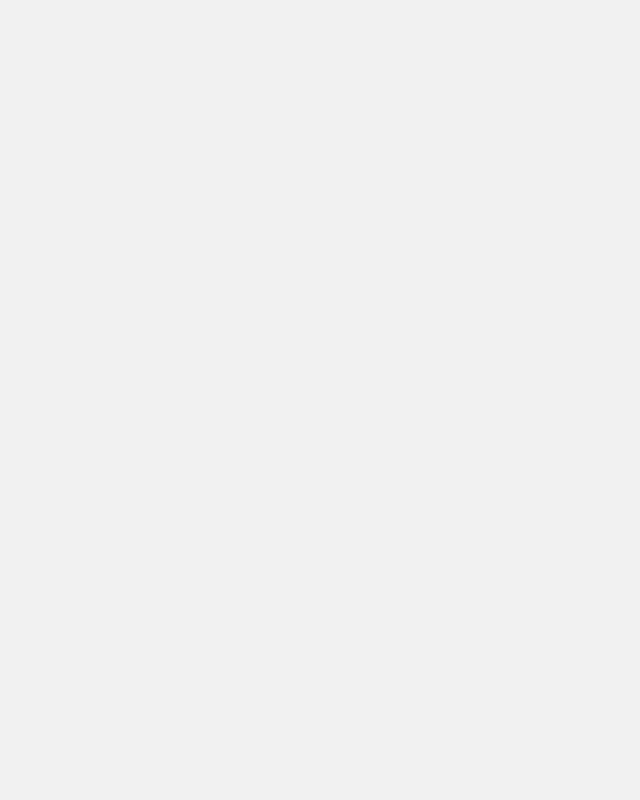
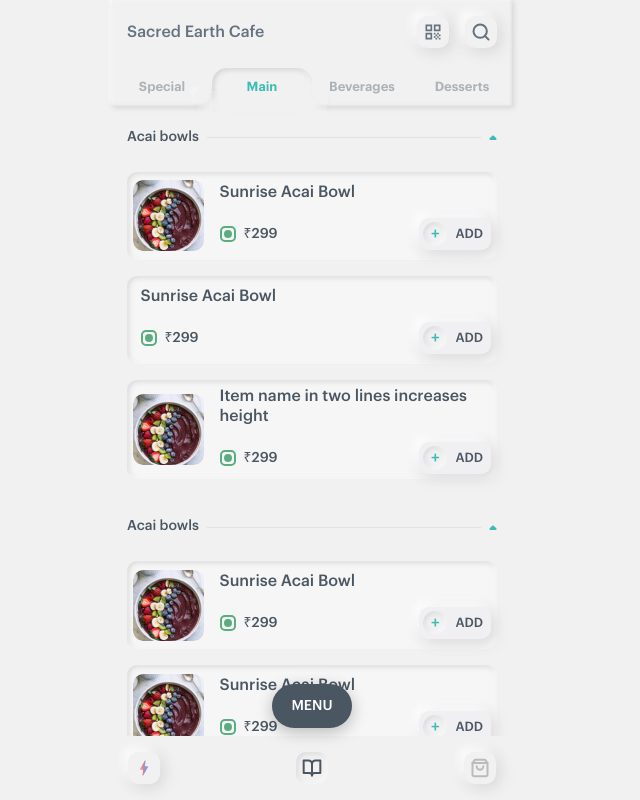
Before and after one commit to melnyk-cto/toastapp, a React (Create React App) app: page /main in a window 1280 px wide. Shown: the top 800 px of the page, without its empty margins (328-968 px from the left). Built offline with nearby package versions, Linux system fonts and the light colour scheme.

Commit message:
features: Main page

```diff
--- a/src/components/App/App.jsx
+++ b/src/components/App/App.jsx
@@ -6,25 +6,25 @@
 
 // components
 import { routes } from "./routes";
-import { Home, Register, Verify, GetStarted, Join } from "../pages";
+import { Main, Register, Verify, GetStarted, Join, Special } from "../pages";
 import { Footer, Header } from "../common";
 
 // assets
 import styles from './App.module.scss';
 
 function App() {
-  console.log(window.location.pathname === '/', '3333333')
   return (
     <div className={styles.app}>
-      {window.location.pathname === '/' && <Header />}
+      {(window.location.pathname === '/main' || window.location.pathname === '/special') && <Header />}
       <Switch>
-        <Route exact path={routes.home} component={Home} />
+        <Route exact path={routes.home} component={Main} />
+        <Route exact path={routes.special} component={Special} />
         <Route path={routes.register} component={Register} />
         <Route path={routes.verify} component={Verify} />
         <Route path={routes.getStarted} component={GetStarted} />
         <Route path={routes.join} component={Join} />
       </Switch>
-      {window.location.pathname === '/' && <Footer />}
+      {(window.location.pathname === '/main' || window.location.pathname === '/special') && <Footer />}
     </div>
   );
 }
--- a/src/components/App/routes.js
+++ b/src/components/App/routes.js
@@ -1,5 +1,6 @@
 export const routes = Object.freeze({
-    home: '/',
+    home: '/main',
+    special: '/special',
     register: '/register',
     verify: '/verify',
     getStarted: '/get-started',
--- a/src/components/common/Header/Header.jsx
+++ b/src/components/common/Header/Header.jsx
@@ -1,5 +1,8 @@
 // core
 import React from 'react';
+
+// components
+import { routes } from "../../App/routes";
 
 // assets
 import styles from './Header.module.scss';
@@ -7,8 +10,8 @@
 import { ReactComponent as QRSvg } from "../../../assets/images/icons/qr.svg";
 
 const links = [
-  {name: 'Special', url: ''},
-  {name: 'Main', url: ''},
+  {name: 'Special', url: routes.special},
+  {name: 'Main', url: routes.home},
   {name: 'Beverages', url: ''},
   {name: 'Desserts', url: ''},
 ]
--- /dev/null
+++ b/src/components/common/ListItems/ListItems.jsx
@@ -0,0 +1,41 @@
+import React from "react";
+
+// assets
+import styles from "./ListItems.module.scss";
+import { ReactComponent as ArrowSvg } from "../../../assets/images/icons/arrow.svg";
+
+
+export const ListItems = ({items}) => {
+
+  const addButton = () => {
+    console.log('add');
+  }
+
+  return (
+    <div key={items.id} className={styles.items}>
+      <h4 className={styles.title}>
+        {items.name}
+        <hr />
+        <ArrowSvg />
+      </h4>
+      {items.items.map((product, index) => (
+        <a key={index} id={product.title} href={product.link} className={styles.item}>
+          {product.image && <img src={product.image} alt={product.title} />}
+          <div className={styles.description}>
+            <h3>{product.title}</h3>
+            <div className={styles.info}>
+              <div className={styles.price}>
+                <span />
+                <h4>₹{product.price}</h4>
+              </div>
+              <button type='button' onClick={() => addButton()}>
+                <span>+</span>
+                ADD
+              </button>
+            </div>
+          </div>
+        </a>
+      ))}
+    </div>
+  )
+}
--- a/src/components/pages/main/Home/Home.module.scss
+++ b/src/components/common/ListItems/ListItems.module.scss
@@ -1,4 +1,4 @@
-@import "../../../../assets/scss/variables";
+@import "../../../assets/scss/variables";
 
 .items {
   margin-top: 1.5rem;
--- a/src/components/common/index.js
+++ b/src/components/common/index.js
@@ -1,2 +1,3 @@
 export * from './Header/Header'
 export * from './Footer/Footer'
+export * from './ListItems/ListItems'
--- a/src/components/pages/index.js
+++ b/src/components/pages/index.js
@@ -1,4 +1,5 @@
-export * from './main/Home/Home';
+export * from './main/Main/Main';
+export * from './main/Special/Special';
 export * from './onBoarding/Register/Register';
 export * from './onBoarding/Verify/Verify';
 export * from './onBoarding/GetStarted/GetStarted';
--- a/src/components/pages/main/Home/Home.jsx
+++ /dev/null
@@ -1,72 +0,0 @@
-// core
-import React from 'react';
-
-// assets
-import styles from './Home.module.scss';
-import soup from '../../../../assets/images/soup.jpg';
-import { ReactComponent as ArrowSvg } from '../../../../assets/images/icons/arrow.svg';
-
-const items = [
-  {
-    id: 0,
-    name: 'Acai bowls',
-    items: [
-      {image: soup, title: 'Sunrise Acai Bowl', price: 299, link: '#'},
-      {title: 'Sunrise Acai Bowl', price: 299, link: '#'},
-      {image: soup, title: 'Item name in two lines increases height', price: 299, link: '#'},
-    ]
-  },
-  {
-    id: 1,
-    name: 'Acai bowls',
-    items: [
-      {image: soup, title: 'Sunrise Acai Bowl', price: 299, link: '#'},
-      {image: soup, title: 'Sunrise Acai Bowl', price: 299, link: '#'},
-      {title: 'Sunrise Acai Bowl', price: 299, link: '#'},
-      {image: soup, title: 'Item name in two lines increases height', price: 299, link: '#'},
-      {image: soup, title: 'Sunrise Acai Bowl', price: 299, link: '#'},
-      {image: soup, title: 'Sunrise Acai Bowl', price: 299, link: '#'},
-      {image: soup, title: 'Sunrise Acai Bowl', price: 299, link: '#'},
-    ]
-  }
-]
-export const Home = () => {
-
-  const addButton = () => {
-    console.log('add');
-  }
-
-  return (
-    <main className='home'>
-      <section>
-        {items.map(item => (
-          <div key={item.id} className={styles.items}>
-            <h4 className={styles.title}>
-              {item.name}
-              <hr />
-              <ArrowSvg />
-            </h4>
-            {item.items.map((product, index) => (
-              <a key={index} id={product.title} href={product.link} className={styles.item}>
-                {product.image && <img src={product.image} alt={product.title} />}
-                <div className={styles.description}>
-                  <h3>{product.title}</h3>
-                  <div className={styles.info}>
-                    <div className={styles.price}>
-                      <span />
-                      <h4>₹{product.price}</h4>
-                    </div>
-                    <button type='button' onClick={() => addButton()}>
-                      <span>+</span>
-                      ADD
-                    </button>
-                  </div>
-                </div>
-              </a>
-            ))}
-          </div>
-        ))}
-      </section>
-    </main>
-  );
-};
--- /dev/null
+++ b/src/components/pages/main/Main/Main.jsx
@@ -0,0 +1,44 @@
+// core
+import React from 'react';
+
+// components
+import { ListItems } from "../../../common";
+
+// assets
+import soup from '../../../../assets/images/soup.jpg';
+
+const items1 = {
+  id: 0,
+  name: 'Acai bowls',
+  items: [
+    {image: soup, title: 'Sunrise Acai Bowl', price: 299, link: '#'},
+    {title: 'Sunrise Acai Bowl', price: 299, link: '#'},
+    {image: soup, title: 'Item name in two lines increases height', price: 299, link: '#'},
+  ]
+};
+
+const items2 = {
+  id: 1,
+  name: 'Acai bowls',
+  items: [
+    {image: soup, title: 'Sunrise Acai Bowl', price: 299, link: '#'},
+    {image: soup, title: 'Sunrise Acai Bowl', price: 299, link: '#'},
+    {title: 'Sunrise Acai Bowl', price: 299, link: '#'},
+    {image: soup, title: 'Item name in two lines increases height', price: 299, link: '#'},
+    {image: soup, title: 'Sunrise Acai Bowl', price: 299, link: '#'},
+    {image: soup, title: 'Sunrise Acai Bowl', price: 299, link: '#'},
+    {image: soup, title: 'Sunrise Acai Bowl', price: 299, link: '#'},
+  ]
+};
+
+export const Main = () => {
+
+  return (
+    <main className='home'>
+      <section>
+        <ListItems items={items1} />
+        <ListItems items={items2} />
+      </section>
+    </main>
+  );
+};
--- /dev/null
+++ b/src/components/pages/main/Special/Special.jsx
@@ -0,0 +1,39 @@
+// core
+import React from 'react';
+
+// components
+import { ListItems } from "../../../common";
+
+// assets
+import styles from './Special.module.scss';
+import soup from '../../../../assets/images/soup.jpg';
+import banner from '../../../../assets/images/special-banner.png';
+
+const items1 = {
+  id: 0,
+  name: 'Acai bowls',
+  items: [
+    {image: soup, title: 'Sunrise Acai Bowl', price: 299, link: '#'},
+    {title: 'Sunrise Acai Bowl', price: 299, link: '#'},
+    {image: soup, title: 'Item name in two lines increases height', price: 299, link: '#'},
+  ]
+};
+
+export const Special = () => {
+
+  return (
+    <main className='special'>
+      <section>
+        <div className={styles.banner}>
+          <div className={styles.image}>
+            <img src={banner} alt='banner' />
+            <h2>Welcome to <br /> Sacred Earth Cafe</h2>
+          </div>
+        </div>
+      </section>
+      <section>
+        <ListItems items={items1} />
+      </section>
+    </main>
+  );
+};
--- /dev/null
+++ b/src/components/pages/main/Special/Special.module.scss
@@ -0,0 +1,48 @@
+@import "../../../../assets/scss/variables";
+
+.banner {
+  margin:        15px 0 0 0;
+  filter:        drop-shadow(0px 4px 4px rgba(0, 0, 0, 0.25));
+  border-radius: 10px;
+  padding:       4px;
+  background:    #F1F1F1;
+  box-shadow:    -5px 5px 10px rgba(217, 217, 217, 0.2),
+                 5px -5px 10px rgba(217, 217, 217, 0.2),
+                 -5px -5px 10px rgba(255, 255, 255, 0.9),
+                 5px 5px 13px rgba(217, 217, 217, 0.9);
+  position:      relative;
+  .image {
+    border-radius: 10px;
+    display:       flex;
+    width:         100%;
+    height:        122px;
+    overflow:      hidden;
+    position:      relative;
+    h2 {
+      color:         $whiteColor;
+      position:      absolute;
+      z-index:       2;
+      bottom:        15px;
+      left:          15px;
+      margin-bottom: 0;
+    }
+    &:before {
+      content:       '';
+      position:      absolute;
+      z-index:       1;
+      width:         100%;
+      height:        100%;
+      top:           0;
+      left:          0;
+      background:    radial-gradient(100% 687.99% at 0% 100%, #000000 25.03%, rgba(0, 0, 0, 0.32) 53.12%);
+      opacity:       0.3;
+      border-radius: 10px;
+    }
+    img {
+      width:      100%;
+      height:     100%;
+      object-fit: cover;
+      transform:  matrix(-1, 0, 0, 1, 0, 0);
+    }
+  }
+}
```
Also changed, not shown: src/assets/images/special-banner.png (added).
